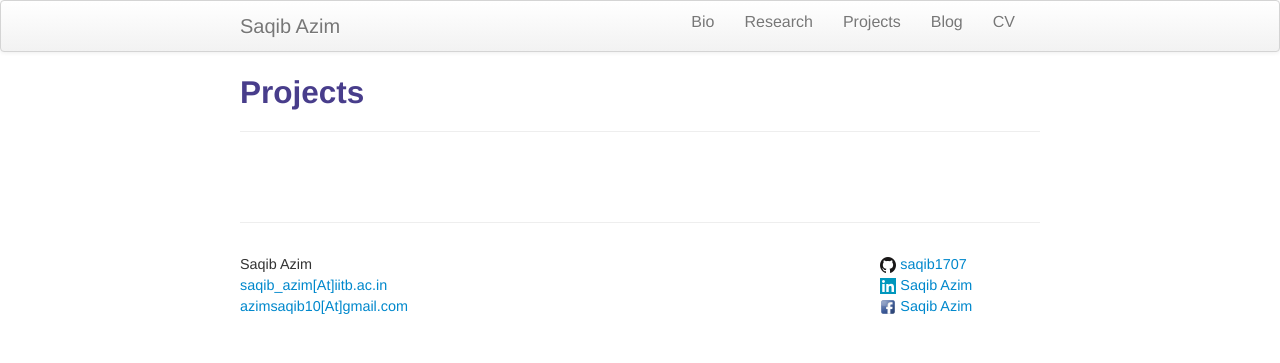
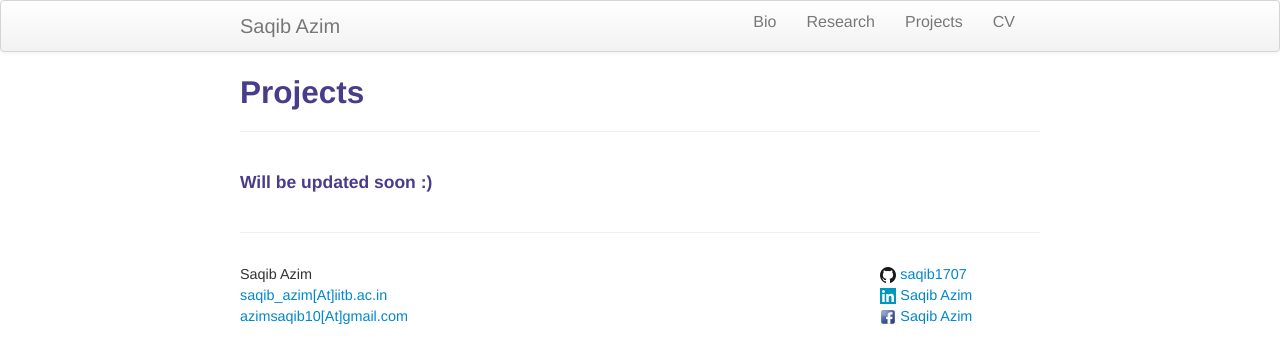
Before and after one commit to saqib1707/saqib1707.github.io, a Jekyll site: the page built from pages/projects.md, in a window 1280 px wide. Shown: the top 363 px of the page. Built offline with Jekyll 4.4.1, drawn with Linux system fonts in a browser that asks for light colours.

Commit message:
removed blog page temporarily and updated projects

```diff
--- a/_includes/themes/twitter/default.html
+++ b/_includes/themes/twitter/default.html
@@ -38,7 +38,7 @@
               <li><a href="{{ BASE_PATH }}/pages/bio.html">Bio</a></li>
               <li><a href="{{ BASE_PATH }}/pages/research.html">Research</a></li>
               <li><a href="{{ BASE_PATH }}/pages/projects.html">Projects</a></li>
-              <li><a href="{{ BASE_PATH }}/pages/blog.html">Blog</a></li>
+              <!-- <li><a href="{{ BASE_PATH }}/pages/blog.html">Blog</a></li> -->
               <li><a href="{{ BASE_PATH }}/assets/cv411.pdf">CV</a></li>
           </ul>
         </div>
--- a/pages/projects.md
+++ b/pages/projects.md
@@ -3,3 +3,5 @@ layout: page
 title: Projects
 description: Saqib Azim's Projects
 ---
+
+#### Will be updated soon :)
```
